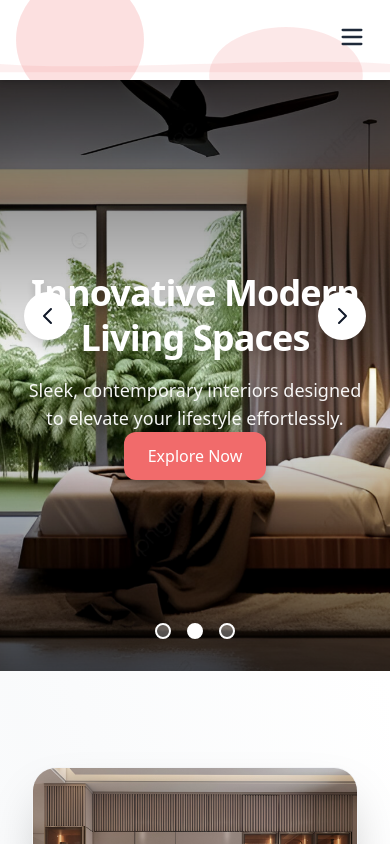
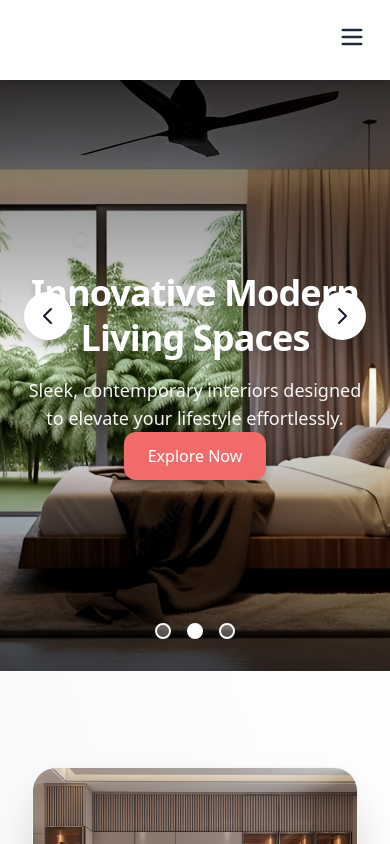
Before and after one commit to MedhaProjects/MD, a React (Vite) app: page / in a window 390 px wide. Shown: the top 844 px of the page. Built offline with nearby package versions, Linux system fonts and the light colour scheme.

Commit message:
Update Navbar.jsx

```diff
--- a/src/components/Navbar.jsx
+++ b/src/components/Navbar.jsx
@@ -17,8 +17,8 @@
 
   return (
     <nav className="relative bg-white shadow-md sticky top-0 z-50 font-sans overflow-hidden">
-      {/* SVG decorations inside navbar container */}
-      <div className="absolute inset-0 pointer-events-none select-none">
+      {/* SVG decorations - visible only on md and above */}
+      <div className="absolute inset-0 pointer-events-none select-none md:block hidden">
         {/* Left side soft pink gradient circle */}
         <svg
           className="absolute top-1/2 left-4 w-32 h-32 -translate-y-1/2 opacity-20"
```
